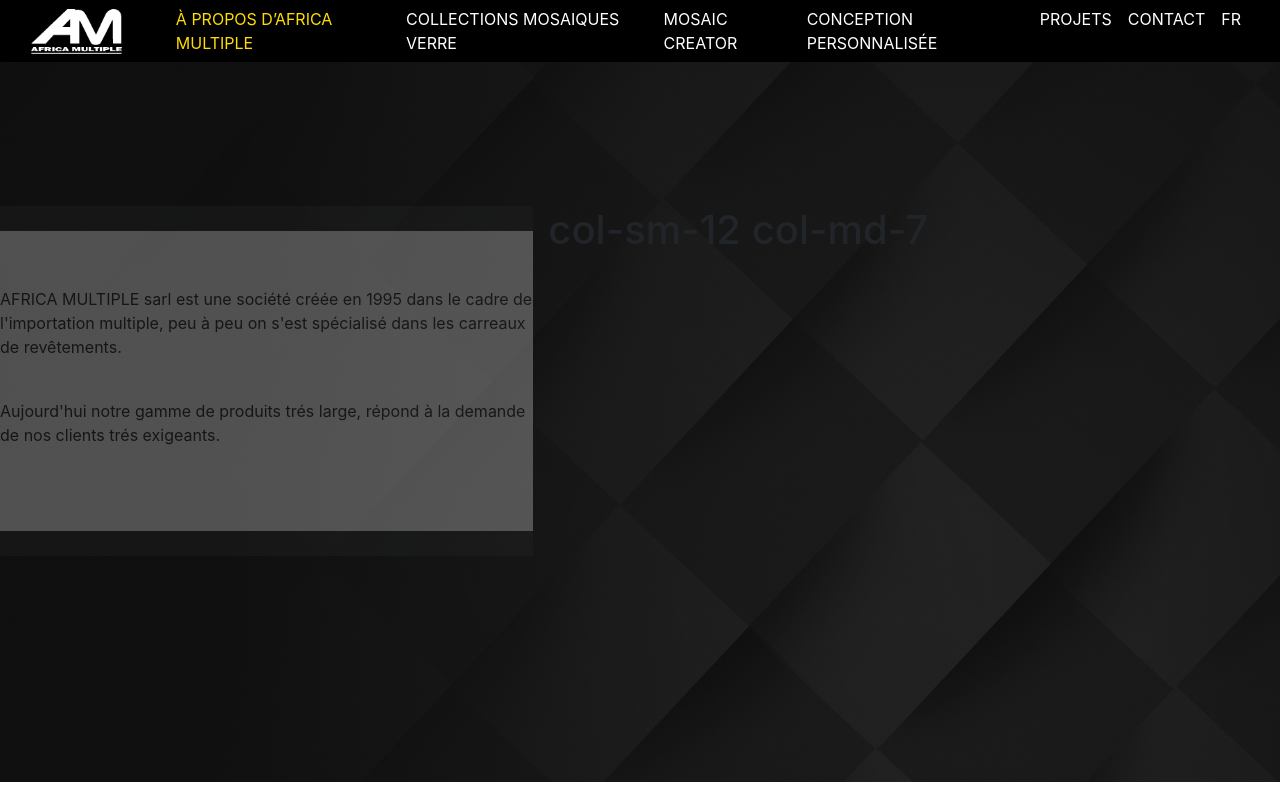
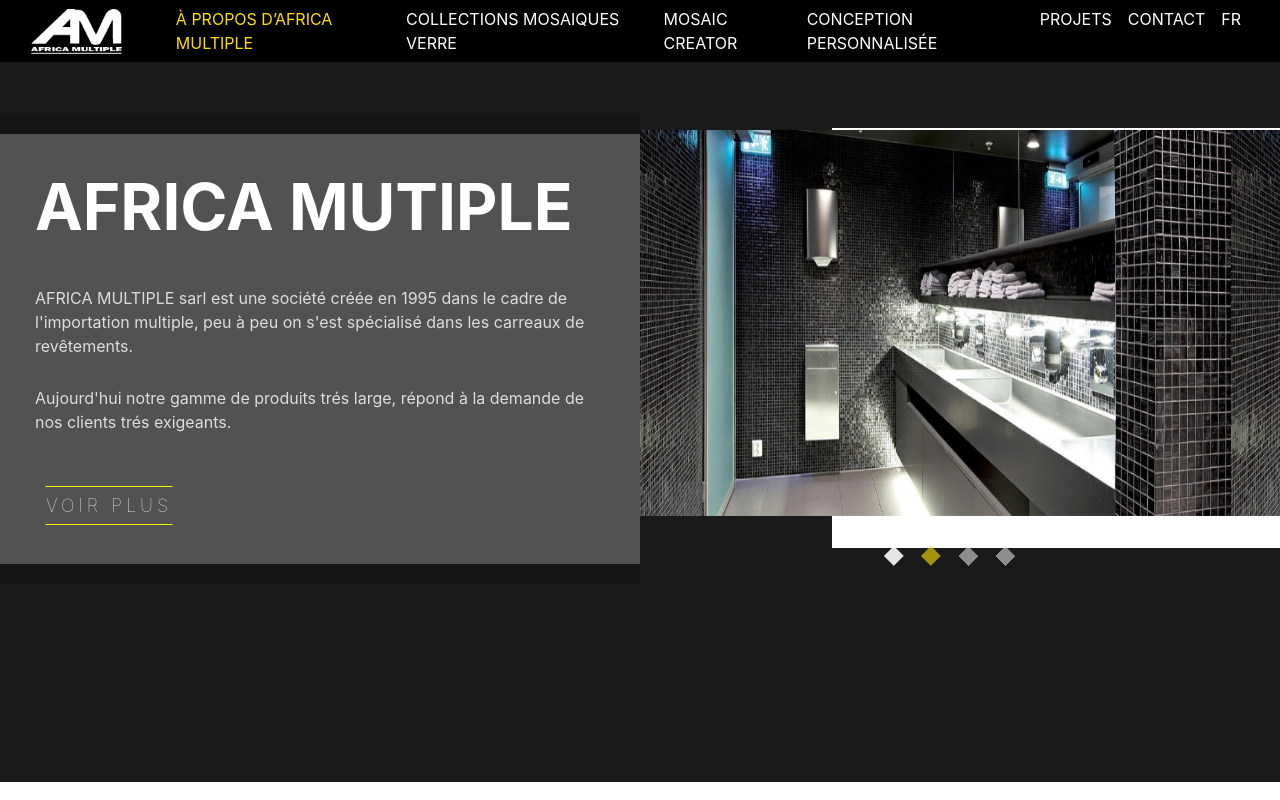
Before and after one commit to MedjadjiAbdelkadir/AfricaMultiple, a plain HTML site: page src/index.html in a window 1280 px wide. Drawn offline with nearby package versions, Linux system fonts and the light colour scheme.

Commit message:
complete test 2

```diff
--- a/assets/css/style.css
+++ b/assets/css/style.css
@@ -63,41 +63,118 @@
 .header-section .main {
   height: 90vh;
   width: 100%;
-  background: transparent
-    url("../img/header/modern-3d-black-paper-style-background.png") 0% 0%
-    no-repeat;
-  background-color: #010101ec;
+  background-color: #000000e5;
+  background-repeat: no-repeat;
+  align-content: center;
+  /* background-color: red; */
+}
+.header-section .main .content {
+  width: 100%;
+  height: 95%;
+  /* background-color: green; */
+}
+.header-section .main .parent1 {
+  position: relative;
+  background-color: #0000002a;
+  height: 470px;
+  width: 100%;
+  top: 5%;
+}
+.header-section .main .parent1 .child {
+  position: absolute;
+  left: 0;
+  top: 20px;
+  height: 430px;
+  background-color: #ffffff42;
+  padding: 35px;
+}
+.header-section .main .parent1 .child h2 {
+  font-size: 64px;
+  color: #fff;
+  font-weight: bold;
+  align-items: center;
+  margin-bottom: 40px;
+}
+
+.header-section .main .parent1 .child p {
+  font-size: 16px;
+  color: #fff;
+  font-weight: 400;
+  opacity: 0.8;
+  height: 50px;
+  margin-bottom: 50px;
+}
+.header-section .main .parent1 .child button {
+  background-color: transparent;
+  color: #fff;
+  font-weight: 100;
+  letter-spacing: 4px;
+  text-transform: uppercase;
+  border: 1px solid transparent;
+  border-top: 1px solid rgb(238, 255, 0);
+  border-bottom: 1px solid rgb(238, 255, 0);
+  font-size: 18px;
+  padding: 5px 0;
+  margin-left: 10px;
+}
+.header-section .main .parent1 .child button:hover {
+  border: 1px solid rgb(238, 255, 0);
+  border-radius: 50px;
+  padding: 5px 10px;
+  margin-left: 0px;
+}
+
+/* .header-section .main .parent2 {
+  width: 100%;
+  height: 100%;
+  background: transparent url("../img/header/Tracé 1737.png") 0% 0% no-repeat;
+  background-size: cover;
+  opacity: 1;
+} */
+
+.header-section .main .parent2{
   position: relative;
 }
-.header-section .main .content {
+.header-section .main .parent2 .child1 {
   position: absolute;
-  width: 100%;
-  top: 20%;
+  background: transparent url("../img/header/Tracé 1737.png") 0% 0% no-repeat;
+  height: 420px;
+  width: 70%;
+  top: 7%;
+  left: 30%;
 }
 
-.header-section .main .content .colm-1 {
+.header-section .main .parent2 .child2 {
+  position: absolute;
+  height: 540px;
   width: 100%;
-  height: 350px;
-  background-color: #28292a;
-  opacity: 0.27;
-  position: relative;
+  top: 35px;
+}
 
+.header-section .main .parent2 .child2 .carousel-indicators{
+  margin-bottom: -40px;
 }
-.header-section .main .content .colm-1 .child {
-  position: absolute;
-  top: 25px;
-  bottom: 25px;
-  left: 0;
-  width: 100%;
-  height: 300px;
-  padding-bottom: 25px;
-  background: transparent url("../img/header/Rectangle 36.png") 0% 0% no-repeat;
-  opacity: 1;
-  /* background-color: #666768; */
+.header-section .main .parent2 .child2 .carousel-indicators li{
+  width: 10px;
+  height: 10px;
+  transform: skew(45deg, -45deg);
+  /* transform: translate(50%, 50%); */
 }
-.header-section .main .content .colm-1 .child h1{
-    color: #FFFFFF;
-    /* background-color: black; */
+.header-section .main .parent2 .child2 .carousel-indicators .active{
+  background-color: #ffdd00;
+}
+.header-section .main .parent2 .child2 .carousel-inner{
+  padding-top: 15px;
+  padding-bottom: 15px;
+  padding-right: 15px;
+  padding-left: 20px;
+  height: 416px;
+}
+.header-section .main .parent2 .child2 .carousel-inner .carousel-item{
+  height: 416px;
+}
+.header-section .main .parent2 .child2 .carousel-inner .carousel-item img{
+  height: 386px;
 }
 /* -- end main styles */
 /* ----------------------- End Header Section Styles ----------------------- */
--- a/src/index.html
+++ b/src/index.html
@@ -16,7 +16,8 @@
 			<nav class="navbar navbar-expand-lg navbar-light">
 				<div class="container-fluid">
 					<a class="navbar-brand" href="#"></a>
-					<button class="navbar-toggler" type="button" data-bs-toggle="collapse" data-bs-target="#navbarNav" aria-controls="navbarNav" aria-expanded="false" aria-label="Toggle navigation">
+					<button class="navbar-toggler" type="button" data-bs-toggle="collapse" data-bs-target="#navbarNav"
+						aria-controls="navbarNav" aria-expanded="false" aria-label="Toggle navigation">
 						<span class="navbar-toggler-icon"></span>
 					</button>
 					<div class="collapse navbar-collapse" id="navbarNav">
@@ -57,26 +58,78 @@
 				</div>
 			</nav>
 		</div>
-		<div class="main">
-			<div class="content">
-				<div class="row mx-0 px-0">
-					<div class="col-sm-12 col-md-5 colm-1">
-						<div class="child">
-							<h1>AFRICA MUTIPLE</h1>
+		<div class="main mx-0 px-0">
+			<div class="content row mx-0 px-0">
+				<div class="col-sm-12 col-md-6 mx-0 px-0">
+					<div class="parent1 mx-0 px-0">
+						<div class="child ">
+							<h2>AFRICA MUTIPLE</h2>
 							<p>
-								AFRICA MULTIPLE sarl est une société créée en 1995 dans le cadre de l'importation multiple, peu à peu on s'est spécialisé dans les carreaux de revêtements.
+								AFRICA MULTIPLE sarl est une société créée en 1995 dans le cadre de l'importation
+								multiple,
+								peu à peu on
+								s'est spécialisé dans les carreaux de revêtements.
 							</p>
-							<br>
 							<p>
-								Aujourd'hui notre gamme de produits trés large, répond à la demande de nos clients trés exigeants.
+								Aujourd'hui notre gamme de produits trés large, répond à
+								la demande de nos clients trés exigeants.
 							</p>
+							<button>voir plus</button>
 						</div>
 					</div>
-					<div class="col-sm-12 col-md-7 colm-2">
-						<h1>col-sm-12 col-md-7</h1>
+				</div>
+				<!-- <div class="col-sm-12 col-md-1 mx-0 px-0"></div> -->
+				<div class="col-sm-12 col-md-6 mx-0 px-0 parent2">
+					<div class="child1 mx-0 px-0">
+					</div>
+					<div class="child2 mx-0 px-0 ">
+						<div id="carouselExampleCaptions" class="carousel slide" data-ride="carousel">
+							<ol class="carousel-indicators">
+								<li class="active mr-4" data-target="#carouselExampleCaptions" data-slide-to="0" ></li>
+								<li class="mr-4" data-target="#carouselExampleCaptions" data-slide-to="1"></li>
+								<li class="mr-4" data-target="#carouselExampleCaptions" data-slide-to="2"></li>
+								<li class="mr-4" data-target="#carouselExampleCaptions" data-slide-to="3"></li>
+							</ol>
+							<div class="carousel-inner">
+								<div class="carousel-item active">
+									<img src="../assets/img/header/Groupe défilant 2.png" class="d-block w-100" alt="...">
+								</div>
+								<div class="carousel-item">
+									<img src="../assets/img/header/Groupe défilant 2.png" class="d-block w-100" alt="...">
+								</div>
+								<div class="carousel-item">
+									<img src="../assets/img/header/Groupe défilant 2.png" class="d-block w-100" alt="...">
+								</div>
+								<div class="carousel-item">
+									<img src="../assets/img/header/Groupe défilant 2.png" class="d-block w-100" alt="...">
+								</div>
+							</div>
+						</div>
 					</div>
 				</div>
 			</div>
+			<!-- <section class="hero-section">
+				<div class="parent1">
+					<div class="child">
+						<h2>AFRICA MUTIPLE</h2>
+						<p>
+							AFRICA MULTIPLE sarl est une société créée en 1995 dans le cadre de l'importation multiple,
+							peu à peu on
+							s'est spécialisé dans les carreaux de revêtements.
+						</p>
+						<p>
+							Aujourd'hui notre gamme de produits trés large, répond à
+							la demande de nos clients trés exigeants.
+						</p>
+						<button>voir plus</button>
+					</div>
+				</div>
+				<div class="parent2">
+					<div class="child">
+						123
+					</div>
+				</div>
+			</section> -->
 		</div>
 	</div>
 	<script src="https://cdn.jsdelivr.net/npm/jquery@3.5.1/dist/jquery.slim.min.js"
```
Also changed, not shown: assets/img/header/Groupe défilant 2.png (added), assets/img/header/Tracé 1737.png (added).
